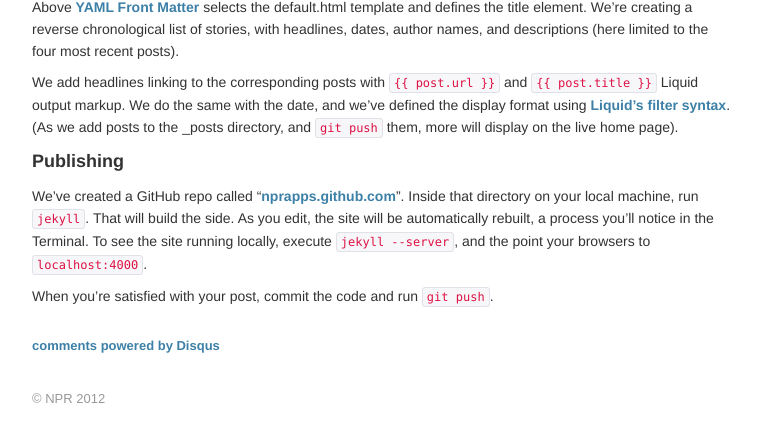
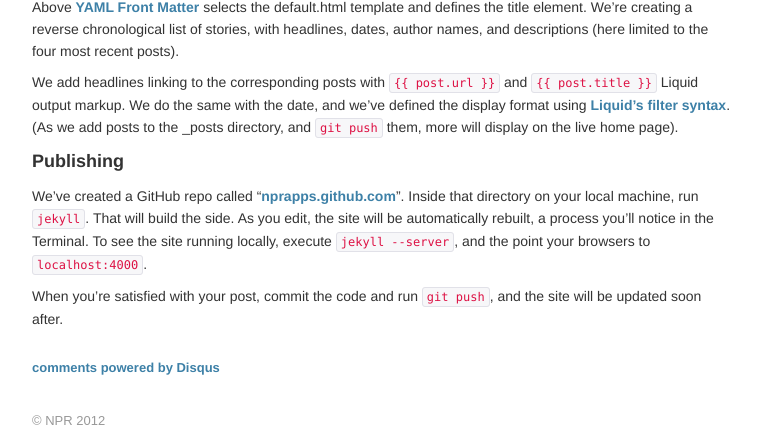
Before and after one commit to nprapps/nprapps.github.com, a Jekyll site: the page built from _posts/2012-09-20-npr-news-apps-blog.markdown, in a window 1280 px wide and 900 px high, scrolled down 1267 px, cut to the strip 461-900 px from the top of the window. Shown: the whole strip, without its empty margins (23-783 px from the left). Built offline with Jekyll 4.4.1, drawn with Linux system fonts in a browser that asks for light colours; nearby versions of some CDN libraries; comment, search, counter and statistics services are not loaded; before the commit the page ends 2145 px from its top, so only the background shows below that.

Commit message:
Post tweaks

```diff
--- a/_posts/2012-09-20-npr-news-apps-blog.markdown
+++ b/_posts/2012-09-20-npr-news-apps-blog.markdown
@@ -65,4 +65,4 @@ We add headlines linking to the corresponding posts with <code>&#123;&#123; post
 
 We've created a GitHub repo called "[nprapps.github.com](https://github.com/nprapps/nprapps.github.com)". Inside that directory on your local machine, run <code>jekyll</code>. That will build the side. As you edit, the site will be automatically rebuilt, a process you'll notice in the Terminal. To see the site running locally, execute <code>jekyll --server</code>, and the point your browsers to <code>localhost:4000</code>.
 
-When you're satisfied with your post, commit the code and run <code>git push</code>.
+When you're satisfied with your post, commit the code and run <code>git push</code>, and the site will be updated soon after.
```
